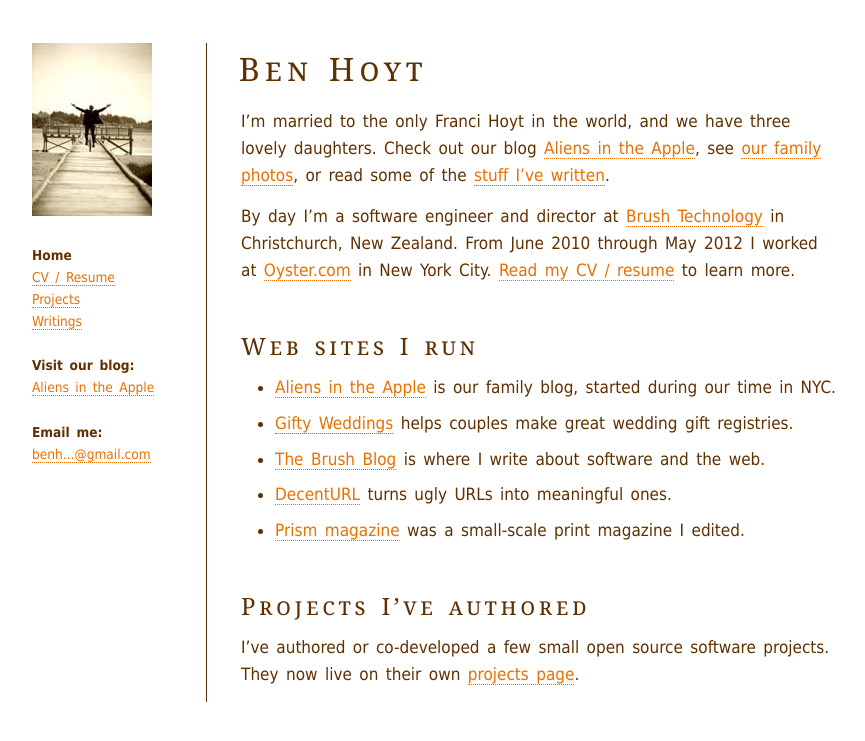
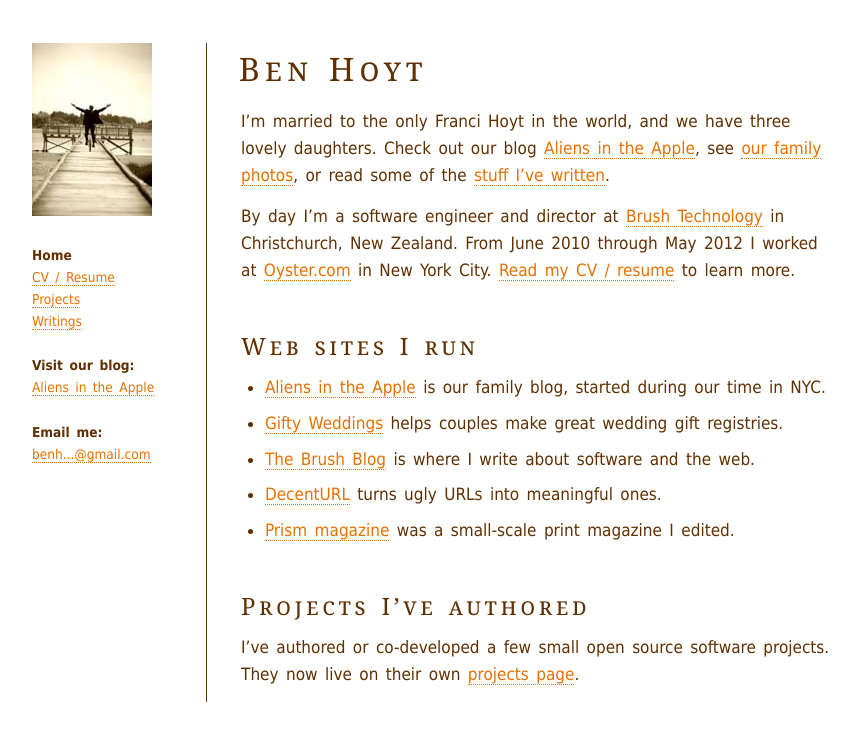
Before and after one commit to benhoyt/benhoyt.github.com, a Jekyll site: the page built from index.html, in a window 1280 px wide. Shown: the top 741 px of the page, without its empty margins (200-1065 px from the left). Built offline with Jekyll 4.4.1, drawn with Linux system fonts in a browser that asks for light colours.

Commit message:
Reduce li left margin again to what it was.

```diff
--- a/styles/main.css
+++ b/styles/main.css
@@ -17,7 +17,7 @@
 h1 { margin: 0 0 0 -0.07em; font-size: 190%; }
 h2 { margin: 1.8em 0 -0.2em 0; font-size: 140%; }
 ul { padding: 0; list-style-type: disc; }
-li { padding: 0; margin-left: 2em; margin-bottom: 0.5em; }
+li { padding: 0; margin-left: 1.4em; margin-bottom: 0.5em; }
 blockquote { font-size: 80%; margin: 2em; }
 #sidebar p.hofstadter { margin-top: 197em; font-size: 87%; width: 11.8em; font-style: italic; font-family: Georgia, serif; }
 .sc { font-variant: small-caps; }
```
